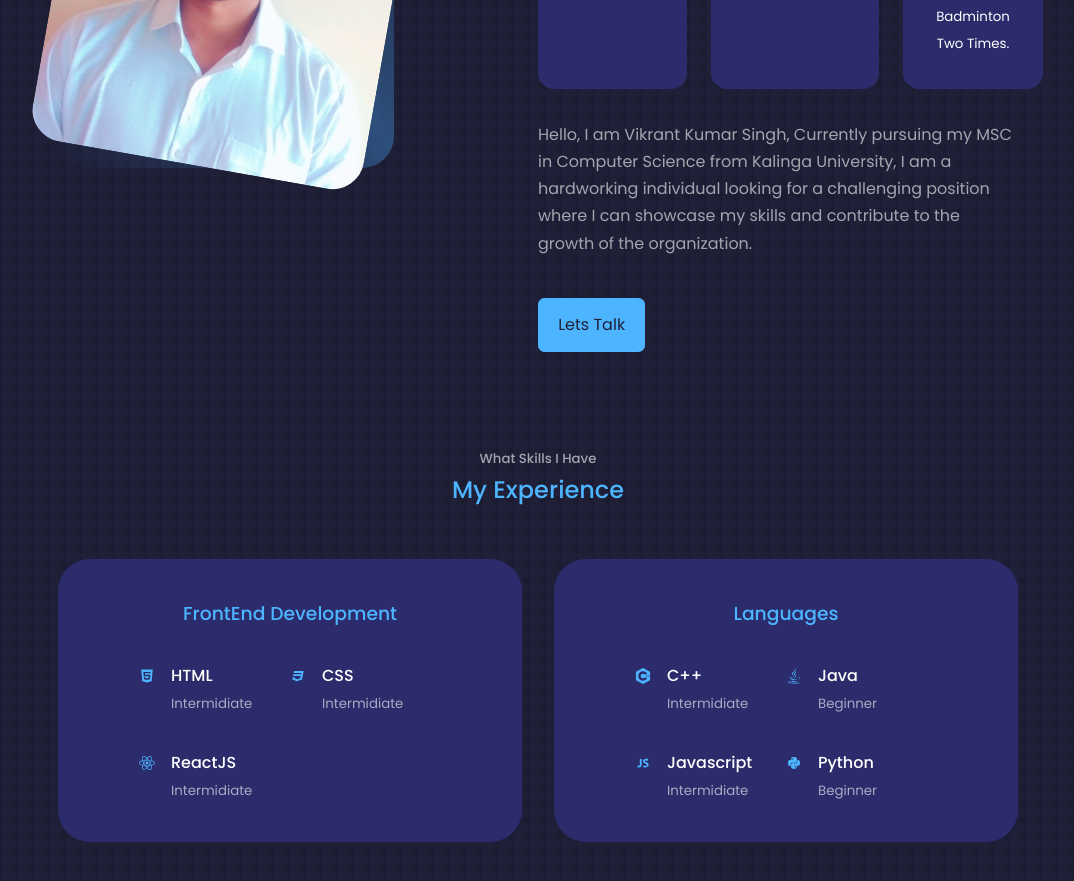
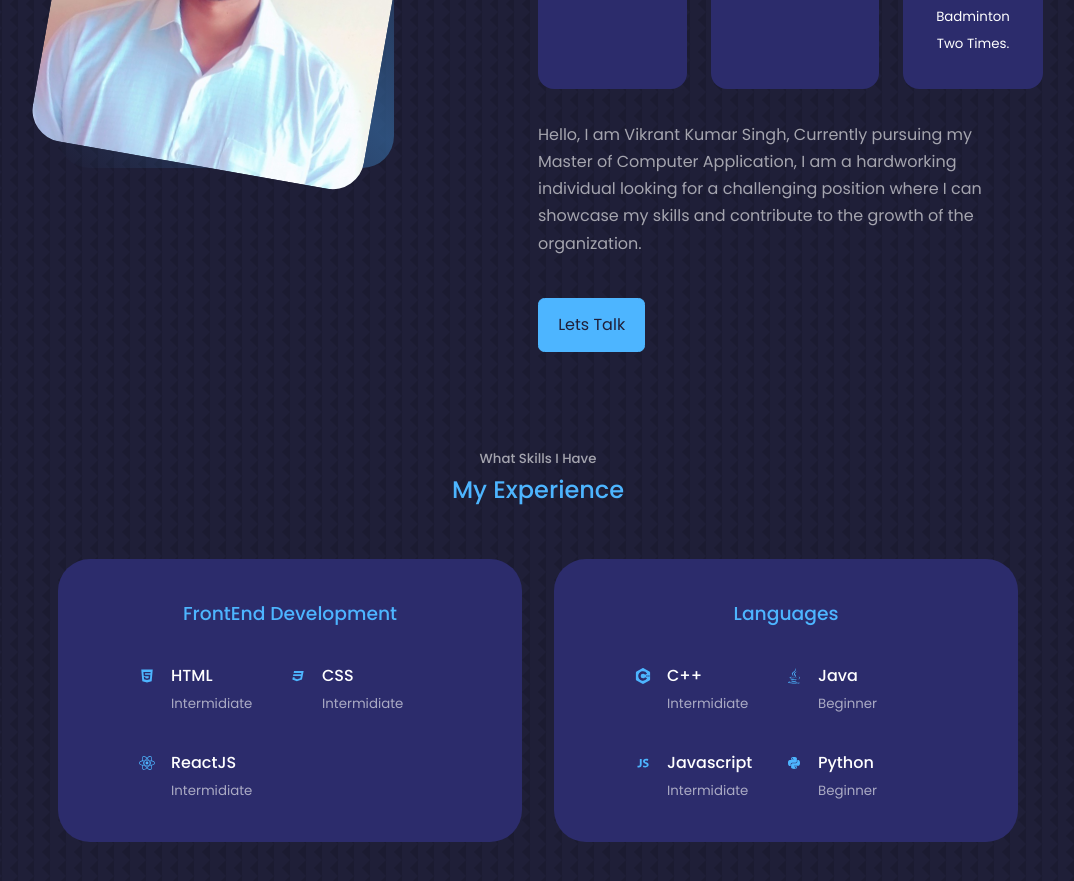
Before and after one commit to vikrants10/portfolio-vik, a React (Create React App) app: page / in a window 1280 px wide. Shown: the part 1620-2501 px from the top of the page, without its empty margins (102-1176 px from the left). Built offline with nearby package versions, Linux system fonts and the light colour scheme.

Commit message:
Update About.jsx

```diff
--- a/src/components/about/About.jsx
+++ b/src/components/about/About.jsx
@@ -37,7 +37,7 @@ const about = () => {
           </div>
           <p>
           Hello, I am Vikrant Kumar Singh,
-          Currently pursuing my MSC in Computer Science from Kalinga University, I am a hardworking individual looking for a challenging position
+          Currently pursuing my Master of Computer Application, I am a hardworking individual looking for a challenging position
           where I can showcase my skills and contribute to the growth of the organization.
           </p>
           <a href="#contact" className='btn btn-primary'> Lets Talk </a>
```
